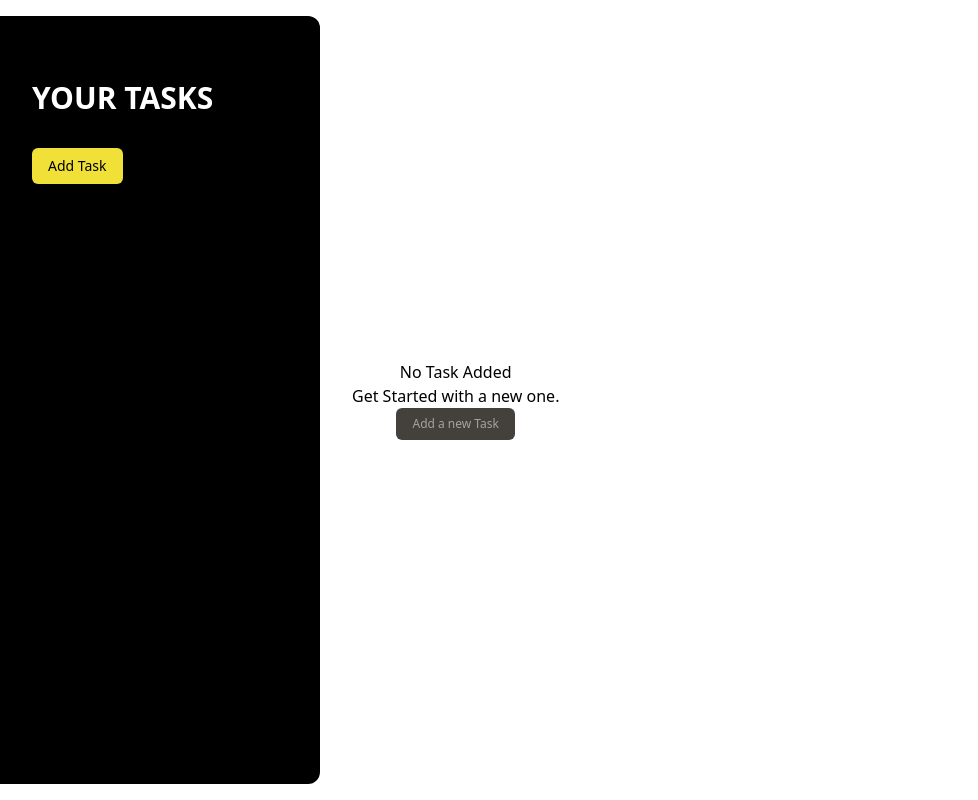
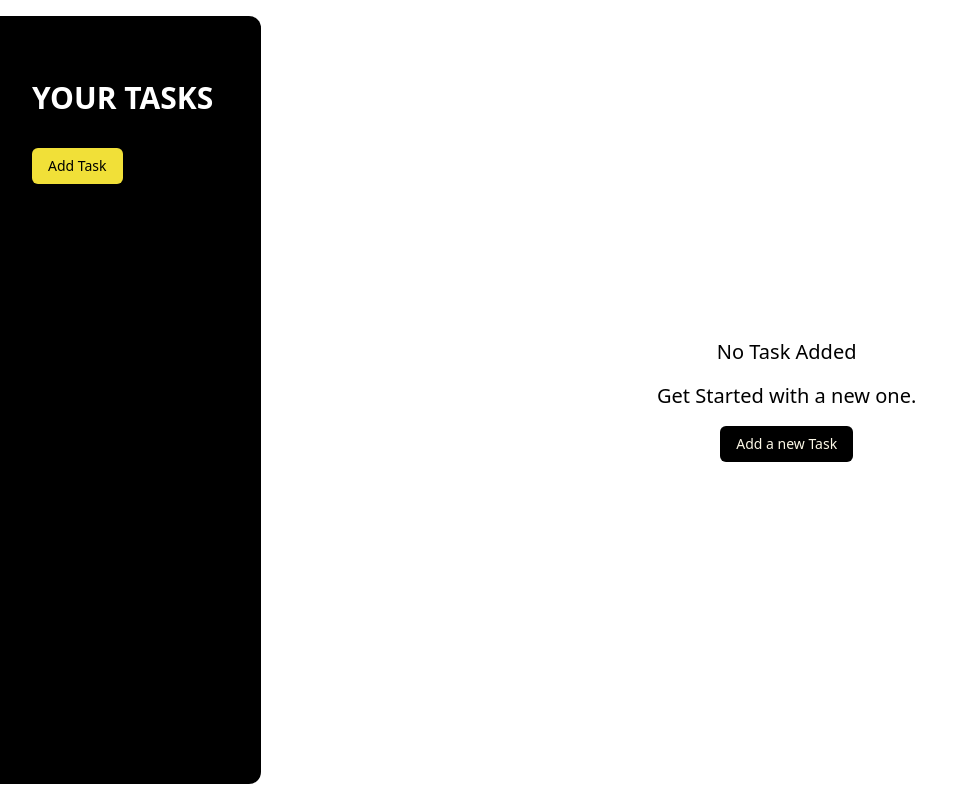
Before and after one commit to Ayush1M/Task-Management-App, a React (Vite) app: page / in a window 1280 px wide. Shown: the whole page, without its empty margins (0-978 px from the left). Built offline with nearby package versions, Linux system fonts and the light colour scheme.

Commit message:
updated the styling for sidebar and task input

```diff
--- a/src/components/Input.tsx
+++ b/src/components/Input.tsx
@@ -10,11 +10,11 @@
 
 const Input = forwardRef<HTMLInputElement | HTMLTextAreaElement, InputProps>(({ textarea, label, ...props }, ref) => {
     return (
-        <p className="flex flex-col gap-2 my-8">
+        <p className="flex flex-col gap-2 my-8 text-xl">
             <label>{label}</label>
             {textarea ?
-            <textarea ref={ref as React.RefObject<HTMLTextAreaElement>} className="resize-none px-2 py-1 border-b-2" /> :
-            <input ref={ref as React.RefObject<HTMLInputElement>} className="p-1 border-b-2" {...props as InputProp} />}
+            <textarea ref={ref as React.RefObject<HTMLTextAreaElement>} className="resize-none px-2 py-1 border-b-2 border-stone-300" /> :
+            <input ref={ref as React.RefObject<HTMLInputElement>} className="p-1 border-b-2 border-stone-300" {...props as InputProp} />}
         </p>
     )
 })
--- a/src/components/NewTask.tsx
+++ b/src/components/NewTask.tsx
@@ -34,16 +34,15 @@
         onSave({enteredTitle, enteredDescription, enteredDueDate})
     }
 
-
     return (
         <>
         <Modal ref={modalRef}>
             <h2>Error</h2>
             <button onClick={() => modalRef.current?.close()}>Close</button>
         </Modal>
-        <div className="w-[35rem] p-4">
+        <div className="w-[40rem] p-4">
         <menu className="flex items-center justify-end gap-4">
-            <button className="bg-stone-900 text-white py-1 px-3 rounded-lg hover:bg-stone-800"
+            <button className="bg-black text-latte py-1 px-3 rounded-lg hover:bg-stone-800"
             onClick={handleSave}>Save</button>
             <button className="text-stone-800" onClick={onCancel}>Cancel</button>
         </menu>
--- a/src/components/NoTaskSelected.tsx
+++ b/src/components/NoTaskSelected.tsx
@@ -4,11 +4,11 @@
 
 const NoTaskSelected = ({onAddTask} : NoTaskSelectedProp) => {
     return (
-        <div className="flex flex-col justify-center items-center">
-        <h2>No Task Added</h2>
-        <p>Get Started with a new one.</p>
+        <div className="w-full flex flex-col justify-center items-center text-xl">
+        <h2 className="mb-4">No Task Added</h2>
+        <p className="mb-4">Get Started with a new one.</p>
         <button onClick={onAddTask}
-        className="px-4 py-2 text-xs rounded-md bg-stone-700 text-stone-400">Add a new Task</button>
+        className="px-4 py-2 text-sm rounded-md bg-black text-latte">Add a new Task</button>
         </div>
     )
 }
```
